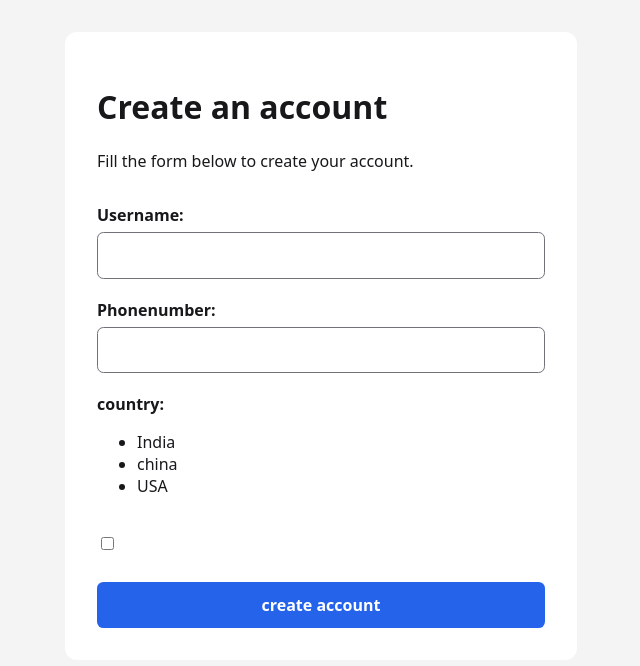
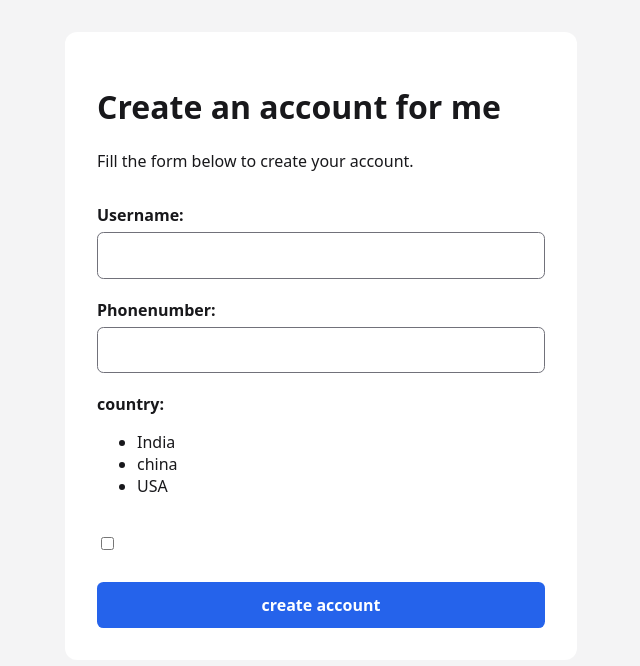
Before and after one commit to dugrampooja/signup-form, a plain HTML site: page index.html in a window 1280 px wide. Shown: the whole page, without its empty margins (319-959 px from the left). Drawn offline with Linux system fonts and the light colour scheme.

Commit message:
h1 tag has changed to some text

```diff
--- a/index.html
+++ b/index.html
@@ -9,7 +9,7 @@
 
     <body>
         <main>
-            <h1>Create an account</h1>
+            <h1>Create an account for me</h1>
 
             <p>Fill the form below to create your account.
             </p>
```
